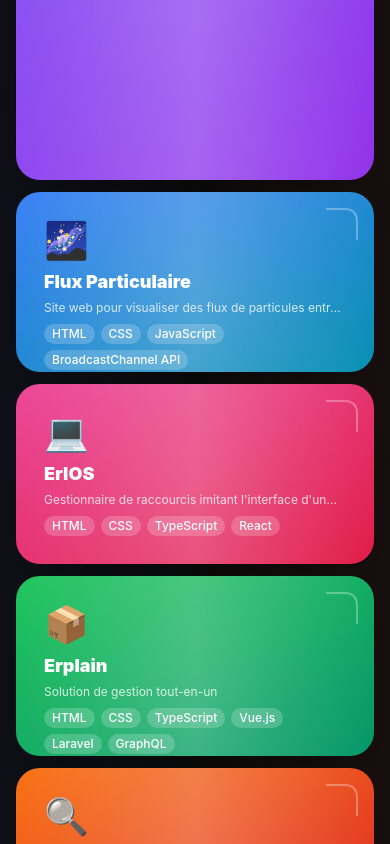
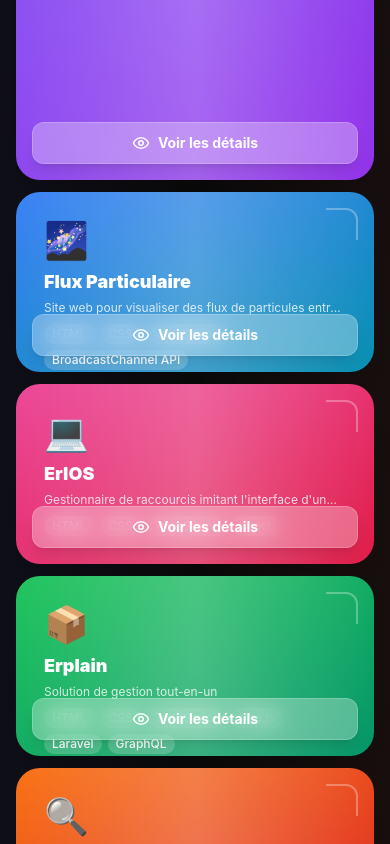
Before and after one commit to Erlow38/erlow38.github.io, a Next.js app: page / in a window 390 px wide. Shown: the part 4140-4984 px from the top of the page. Built offline with nearby package versions, Linux system fonts and the light colour scheme.

Commit message:
Refactor hover events in BentoProjects component and improve ProjectModal layout; update deployment command in package.json to include dotfiles.

```diff
--- a/components/BentoProjects.tsx
+++ b/components/BentoProjects.tsx
@@ -168,8 +168,8 @@ const BentoProjects = () => {
               initial={{ opacity: 0, scale: 0.8, rotateX: -20 }}
               animate={isInView ? { opacity: 1, scale: 1, rotateX: 0 } : {}}
               transition={{ duration: 0.5, delay: index * 0.1 }}
-              onHoverStart={() => setExpandedProject(index)}
-              onHoverEnd={() => setExpandedProject(null)}
+              onMouseEnter={() => setExpandedProject(index)}
+              onMouseLeave={() => setExpandedProject(null)}
               className={`${getSizeClasses(project.size)} relative group cursor-pointer`}
               style={{ perspective: '1000px' }}
             >
@@ -228,21 +228,14 @@ const BentoProjects = () => {
                   />
                 )}
 
-                {/* Action button - shown on hover - always on top */}
-                <motion.button
+                {/* Action button - always visible on mobile, shown on hover on desktop */}
+                <button
                   onClick={() => setSelectedProject(index)}
-                  initial={{ opacity: 0 }}
-                  animate={{
-                    opacity: expandedProject === index ? 1 : 0,
-                  }}
-                  transition={{ duration: 0.2 }}
-                  whileHover={{ scale: 1.05 }}
-                  whileTap={{ scale: 0.95 }}
-                  className="absolute bottom-4 left-4 right-4 md:bottom-6 md:left-6 md:right-6 bg-white/30 backdrop-blur-md hover:bg-white/40 text-white rounded-xl py-2.5 md:py-3 px-4 flex items-center justify-center gap-2 text-sm md:text-base font-bold transition-colors shadow-lg border border-white/20 z-[20]"
+                  className="absolute bottom-4 left-4 right-4 md:bottom-6 md:left-6 md:right-6 bg-white/30 backdrop-blur-md hover:bg-white/40 active:scale-95 text-white rounded-xl py-2.5 md:py-3 px-4 flex items-center justify-center gap-2 text-sm md:text-base font-bold transition-all shadow-lg border border-white/20 z-[20] opacity-100 md:opacity-0 md:group-hover:opacity-100"
                 >
                   <Eye size={18} className="flex-shrink-0" />
                   <span>Voir les détails</span>
-                </motion.button>
+                </button>
 
                 {/* Shine effect */}
                 <motion.div
--- a/package.json
+++ b/package.json
@@ -8,7 +8,7 @@
     "start": "next start",
     "lint": "next lint",
     "export": "next build",
-    "deploy": "next build && copy public\\CNAME out\\CNAME && echo. > out\\.nojekyll && gh-pages -d out -t true"
+    "deploy": "next build && copy public\\CNAME out\\CNAME && echo. > out\\.nojekyll && gh-pages -d out --dotfiles"
   },
   "dependencies": {
     "framer-motion": "^11.0.0",
```
Also changed, not shown: components/ProjectModal.tsx (+5 -3 lines).
